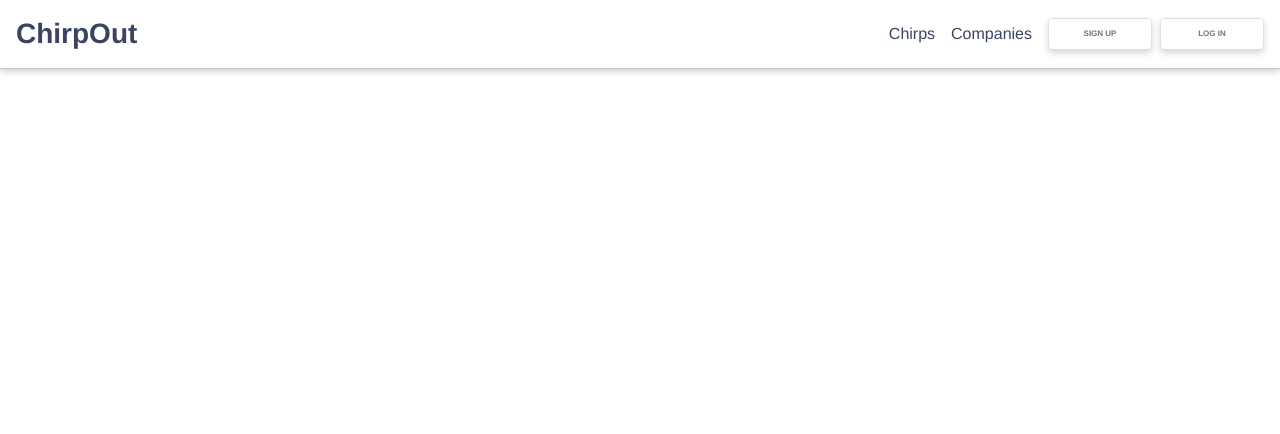
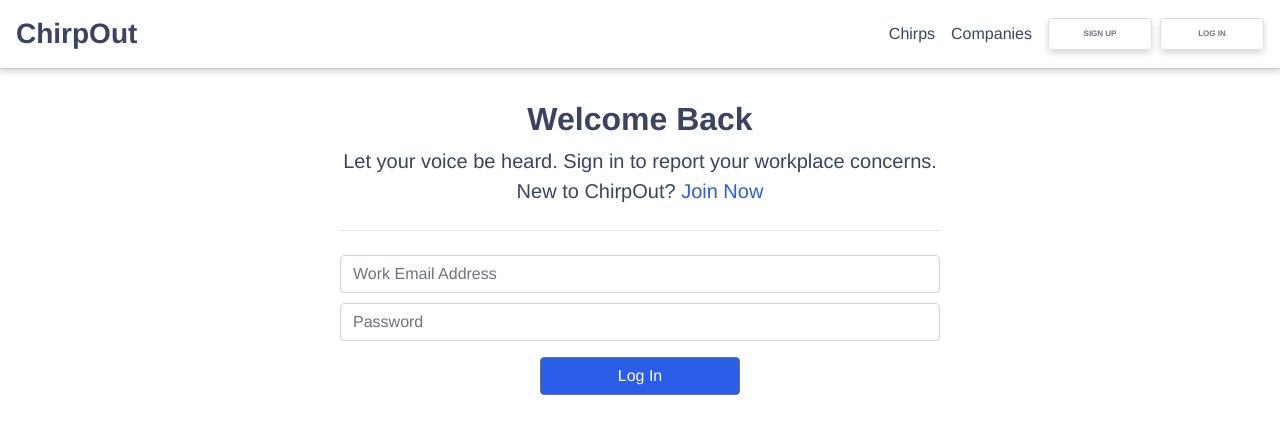
Before and after one commit to chirpout/app, a React (Create React App) app: page /login in a window 1280 px wide. Shown: the top 434 px of the page. Built offline with nearby package versions, Linux system fonts and the light colour scheme; no server answers.

Commit message:
login implemented

```diff
--- a/src/App.js
+++ b/src/App.js
@@ -9,8 +9,9 @@ import Report from "./pages/report.js";
 import Dashboard from "./pages/dashboard.js";
 import Before from "./pages/before.js";
 import SignUp from "./pages/signup.js";
-
-import Chirps from "./pages/chirps";
+import SignUpMessage from "./pages/signupmessage.js";
+import Chirps from "./pages/chirps.js";
+import LogIn from "./pages/login.js"
 
 class App extends Component {
   constructor(props) {
@@ -33,6 +34,8 @@ class App extends Component {
             <Route exact path="/dashboard" component={Dashboard} />
             <Route exact path="/signup" component={SignUp} />
             <Route exact path="/chirps" component={Chirps} />
+            <Route exact path="/signupmessage" component={SignUpMessage} />
+            <Route exact path="/login" component={LogIn} />
           </Switch>
         </header>
         <main></main>
--- a/src/components/css/navigation.module.css
+++ b/src/components/css/navigation.module.css
@@ -31,3 +31,7 @@ a {
     color: #3A4462 !important;
 
 }
+
+.logInItems {
+    display: inline;
+}
--- a/src/components/navigation.js
+++ b/src/components/navigation.js
@@ -16,6 +16,8 @@ import {
 } from "reactstrap";
 import { Link } from "react-router-dom";
 import styles from "./css/navigation.module.css";
+import firebase from 'firebase/app';
+import 'firebase/auth';
 
 export default class Navigation extends Component {
   constructor(props) {
@@ -23,6 +25,7 @@ export default class Navigation extends Component {
 
     this.toggle = this.toggle.bind(this);
     this.state = {
+      loggedIn: false,
       isOpen: false,
       navCollapsed: true,
       showNavbar: false
@@ -34,7 +37,56 @@ export default class Navigation extends Component {
     });
   }
 
+  componentDidMount(props) {
+    firebase.auth().onAuthStateChanged(firebaseUser => {
+      if (firebaseUser) {
+        this.setState({ loggedIn: true });
+      } else {
+        this.setState({ loggedIn: false });
+      }
+    });
+  }
+
+  handleLogout() {
+    firebase.auth().signOut()
+      .catch(err => console.log(err));
+  }
+
   render() {
+    const isLoggedIn = this.state.loggedIn;
+    let items;
+    if (isLoggedIn) {
+      var user = firebase.auth().currentUser;
+      items = (
+        <UncontrolledDropdown>
+          <DropdownToggle caret>
+            {user.displayName}
+          </DropdownToggle>
+          <DropdownMenu>
+            <DropdownItem><Link to="/" passHref onClick={this.handleLogout}>Log Out</Link></DropdownItem>
+          </DropdownMenu>
+        </UncontrolledDropdown>);
+    } else {
+      items = (
+        <div>
+          <NavItem className={styles.logInItems}>
+            <Link to="/signup" passHref>
+              <Button outline component="a" className={styles.accountbutton}>
+                SIGN UP
+              </Button>
+            </Link>
+          </NavItem>
+
+          <NavItem className={styles.logInItems}>
+            <Link to="/login" passHref>
+              <Button outline component="a" className={styles.accountbutton}>
+                LOG IN
+              </Button>
+            </Link>
+          </NavItem>
+        </div>);
+    }
+    console.log('Logged in: ' + isLoggedIn);
     return (
       <div>
         <Navbar fixed="top" light expand="md" className={styles.nav}>
@@ -55,27 +107,12 @@ export default class Navigation extends Component {
 
               <NavItem>
                 <NavLink>
-                  <Link to='/' passHref>
+                  <Link to='/companies' passHref>
                     Companies
                   </Link>
                 </NavLink>
               </NavItem>
-
-              <NavItem>
-                <Link to="/signup" passHref>
-                  <Button outline component="a" className={styles.accountbutton}>
-                    SIGN UP
-                  </Button>
-                </Link>
-              </NavItem>
-
-              <NavItem>
-                <Link to="/login" passHref>
-                  <Button outline component="a" className={styles.accountbutton}>
-                    LOG IN
-                  </Button>
-                </Link>
-              </NavItem>
+              {items}
             </Nav>
           </Collapse>
 
--- /dev/null
+++ b/src/pages/css/login.module.css
@@ -0,0 +1,41 @@
+.input {
+    margin-bottom: 10px;
+}
+
+.form {
+    max-width: 600px;
+    margin: auto;
+    margin-top: 100px;
+}
+
+.text {
+    text-align: center;
+    font-size: 20px;
+    margin-bottom: 0;
+}
+
+.title {
+    text-align: center;
+}
+
+.button {
+    margin: auto;
+}
+
+.a {
+    color: #2A5DE8;
+    font-weight: 400;
+}
+
+.button {
+    width: 200px;
+    background-color: #2A5DE8;
+}
+
+.button:hover {
+    background-color: rgb(25, 59, 151);
+}
+
+.button:active {
+    background-color: rgb(25, 59, 151);
+}
--- /dev/null
+++ b/src/pages/css/signupmessage.module.css
@@ -0,0 +1,6 @@
+.text {
+    max-width: 500px;
+    margin: auto;
+    margin-top: 100px;
+    text-align: center;
+}
--- /dev/null
+++ b/src/pages/login.js
@@ -0,0 +1,67 @@
+import React, { Component } from "react";
+import { Button, Form, FormGroup, Label, Input, FormText } from 'reactstrap';
+import styles from "./css/login.module.css";
+import AOS from "aos";
+import { Link } from "react-router-dom";
+import firebase from 'firebase/app';
+import 'firebase/auth';
+
+class LogIn extends Component {
+    constructor(props) {
+      super(props);
+      this.myRef = React.createRef();
+      this.state = {
+        email: null,
+        password: null
+      };
+    }
+
+    componentDidMount(props) {
+        AOS.init({
+          duration: 1200,
+        });
+      }
+
+    handleEmailChange = (e) => {
+        this.setState({email: e.target.value});
+    };
+
+    handlePasswordChange = (e) => {
+        this.setState({password: e.target.value});
+    };
+
+    handleLogIn = () => {
+        firebase.auth().signInWithEmailAndPassword(this.state.email, this.state.password)
+            .then((userCredential) => {
+                let firebaseUser = userCredential.user;
+                console.log('User signed in: ' + firebaseUser.uid)
+            })
+            .catch((error) => { // report any errors
+                console.log(error.message);
+            })
+    };
+
+    render() {
+        return (
+        <div id='maindiv' className={styles.bg}>
+            <div className={styles.form_wrapper}>
+            <div className={styles.form} data-aos='fade-up'>
+                <h3 className={styles.title}>Welcome Back</h3>
+                <p className={styles.text}>Let your voice be heard. Sign in to report your workplace concerns.</p>
+                <p className={styles.text}>New to ChirpOut? <a className={styles.a} href='/signup'>Join Now</a></p>
+                <hr className='my-4'></hr>
+                <Form>
+                    <FormGroup>
+                        <Input className={styles.input} value={this.state.email} onChange={this.handleEmailChange} type="email" name="email" id="logInEmail" placeholder="Work Email Address" />
+                        <Input className={styles.input} value={this.state.password} onChange={this.handlePasswordChange} type="password" name="password" id="logInPassword" placeholder="Password" />
+                    </FormGroup>
+                    <Link to="/" passHref className='row justify-content-center'><Button onClick={this.handleLogIn} className={styles.button}>Log In</Button></Link>
+                </Form>
+            </div>
+            </div>
+        </div>
+        );
+    }
+}
+
+export default LogIn;
--- a/src/pages/signup.js
+++ b/src/pages/signup.js
@@ -2,6 +2,9 @@ import React, { Component } from "react";
 import { Button, Form, FormGroup, Label, Input, FormText } from 'reactstrap';
 import styles from "./css/signup.module.css";
 import AOS from "aos";
+import { Link } from "react-router-dom";
+import firebase from 'firebase/app';
+import 'firebase/auth';
 
 class SignUp extends Component {
     constructor(props) {
@@ -9,6 +12,7 @@ class SignUp extends Component {
       this.myRef = React.createRef();
       this.state = {
         email: null,
+        username: null,
         password: null
       };
     }
@@ -21,19 +25,41 @@ class SignUp extends Component {
 
     handleEmailChange = (e) => {
         this.setState({email: e.target.value});
-    }
+    };
+
+    handleUsernameChange = (e) => {
+        this.setState({username: e.target.value});
+    };
 
     handlePasswordChange = (e) => {
         this.setState({password: e.target.value});
-    }
+    };
 
     handleSignUp = () => {
-
-    }
+        firebase.auth().createUserWithEmailAndPassword(this.state.email, this.state.password)
+            .then((userCredential) => {
+                let firebaseUser = userCredential.user;
+                console.log('User created: ' + firebaseUser.uid);
+                let updatePromise = firebaseUser.updateProfile({
+                    displayName: this.state.username
+                });
+                return updatePromise;
+            })
+            .catch((error) => { // report any errors
+                console.log(error.message);
+            })
+            .then(() => {
+                firebase.auth().currentUser.sendEmailVerification().then(function() {
+                    console.log("Email sent");
+                }).catch(function(error) {
+                    console.log(error.message);
+                });
+            });
+    };
 
     render() {
         return (
-        <div className={styles.bg}>
+        <div id='maindiv' className={styles.bg}>
             <div className={styles.form_wrapper}>
             <div className={styles.form} data-aos='fade-up'>
                 <h3 className={styles.title}>Create an Account</h3>
@@ -46,10 +72,10 @@ class SignUp extends Component {
                         <FormText className={styles.input} color="muted">
                             Entering your work email verifies your employment. We won't share your email address with anyone.
                         </FormText>
-                        {/* <Input className={styles.input} type="username" name="username" id="registerUsername" placeholder="Username" /> */}
+                        {<Input className={styles.input} value={this.state.username} onChange={this.handleUsernameChange}  type="username" name="username" id="registerUsername" placeholder="Username" />}
                         <Input className={styles.input} value={this.state.password} onChange={this.handlePasswordChange} type="password" name="password" id="registerPassword" placeholder="Password" />
                     </FormGroup>
-                    <div onClick={this.handleSignUp} className='row justify-content-center'><Button className={styles.button}>Sign Up</Button></div>
+                    <Link to="/signupmessage" passHref className='row justify-content-center'><Button onClick={this.handleSignUp} className={styles.button}>Sign Up</Button></Link>
                 </Form>
             </div>
             </div>
--- /dev/null
+++ b/src/pages/signupmessage.js
@@ -0,0 +1,27 @@
+import React, { Component } from "react";
+import AOS from "aos";
+import styles from "./css/signupmessage.module.css";
+
+class SignUpMessage extends Component {
+    constructor(props) {
+      super(props);
+      this.myRef = React.createRef();
+    }
+
+    componentDidMount(props) {
+        AOS.init({
+          duration: 1200,
+        });
+    }
+
+    render() {
+        return (
+            <div className={styles.text} data-aos='fade-up'>
+                <h3>Thank you for registering!</h3>
+                <p>To complete your workplace verification, please click on the link sent to your work email.</p>
+            </div>
+        );
+    }
+}
+
+export default SignUpMessage;
```
